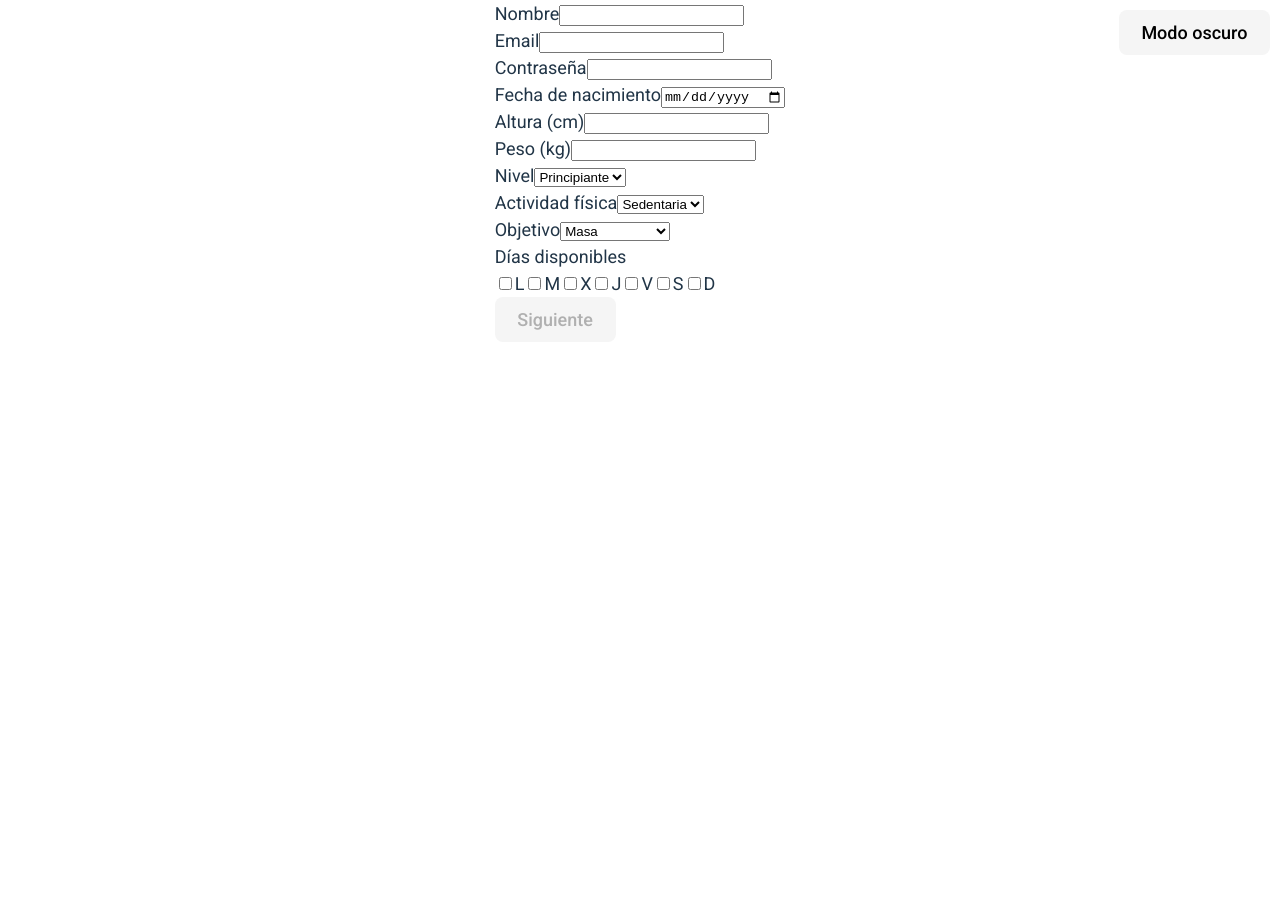
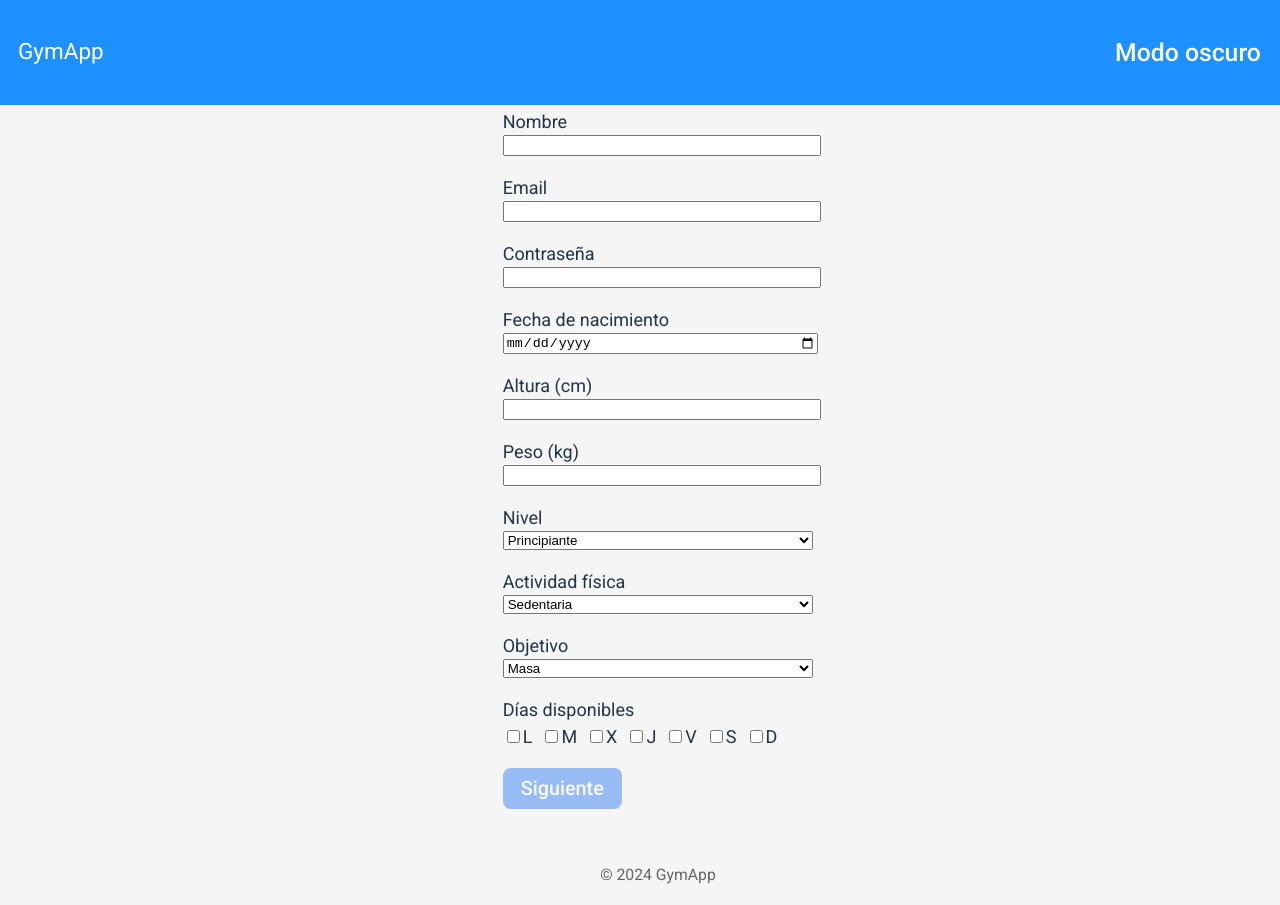
Before and after one commit to jehiel1311/gymapp, a React (Vite) app in the folder client/: page / in a window 1280 px wide. Before the commit the page ends 800 px from the top, so only its background shows below. Built offline with nearby package versions, Linux system fonts and the light colour scheme; the HTML template or start-up script is replaced by a standard one.

Commit message:
Improve styling and layout

```diff
--- a/client/src/App.css
+++ b/client/src/App.css
@@ -2,19 +2,27 @@
   padding: 1rem;
 }
 
+
 .grid {
   display: grid;
   grid-template-columns: repeat(auto-fill, minmax(200px, 1fr));
-  gap: 1rem;
+  gap: 1.5rem;
 }
 
 .card {
-  border: 1px solid #ccc;
-  border-radius: 4px;
-  padding: 0.5rem;
+  border-radius: 8px;
+  background-color: var(--bg-light);
+  box-shadow: 0 2px 6px rgba(0,0,0,0.1);
+  padding: 1rem;
   text-align: center;
+  cursor: pointer;
+  transition: transform 0.2s;
+}
+.card:hover {
+  transform: translateY(-2px);
 }
 
 .card img {
   max-width: 100%;
+  border-radius: 6px;
 }
--- a/client/src/App.tsx
+++ b/client/src/App.tsx
@@ -12,12 +12,16 @@ export default function App() {
 
   return (
     <UserProvider>
-      <div style={{ position: 'fixed', top: 10, right: 10 }}>
+      <header className="header">
+        <span>GymApp</span>
         <button onClick={() => setDark(d => !d)}>
           Modo {dark ? 'claro' : 'oscuro'}
         </button>
+      </header>
+      <div className="main">
+        <OnboardingRouter />
       </div>
-      <OnboardingRouter />
+      <footer className="footer">© 2024 GymApp</footer>
     </UserProvider>
   )
 }
--- a/client/src/index.css
+++ b/client/src/index.css
@@ -18,7 +18,7 @@
 
 body.light {
   color: #213547;
-  background-color: var(--bg-light);
+  background-color: var(--bg-gray);
 }
 
 body.dark {
@@ -51,17 +51,18 @@ h1 {
 
 button {
   border-radius: 8px;
-  border: 1px solid transparent;
-  padding: 0.6em 1.2em;
-  font-size: 1em;
+  border: none;
+  padding: 0.8em 1.5em;
+  font-size: 1.1em;
   font-weight: 500;
   font-family: inherit;
-  background-color: #1a1a1a;
+  background-color: var(--accent-color);
+  color: #fff;
   cursor: pointer;
-  transition: border-color 0.25s, transform 0.2s;
+  transition: background-color 0.25s, transform 0.2s;
 }
 button:hover {
-  border-color: var(--accent-color);
+  background-color: #1a73e8;
   transform: scale(1.03);
 }
 button:active {
@@ -71,17 +72,18 @@ button:focus,
 button:focus-visible {
   outline: 4px auto -webkit-focus-ring-color;
 }
+button:disabled {
+  opacity: 0.5;
+  cursor: not-allowed;
+}
 
 @media (prefers-color-scheme: light) {
   body.light {
     color: #213547;
-    background-color: var(--bg-light);
+    background-color: var(--bg-gray);
   }
   a:hover {
     color: #1a73e8;
-  }
-  button {
-    background-color: var(--bg-gray);
   }
 }
 
@@ -101,3 +103,62 @@ button:focus-visible {
   opacity: 0;
   transition: opacity 0.2s;
 }
+
+/* Layout */
+.header {
+  position: fixed;
+  top: 0;
+  left: 0;
+  width: 100%;
+  background-color: var(--accent-color);
+  color: #fff;
+  padding: 1rem;
+  display: flex;
+  align-items: center;
+  justify-content: space-between;
+  font-size: 1.25rem;
+  z-index: 10;
+}
+.main {
+  width: 100%;
+  max-width: 960px;
+  margin-top: 4rem;
+  padding: 1rem;
+}
+.footer {
+  margin-top: auto;
+  padding: 1rem;
+  width: 100%;
+  text-align: center;
+  background-color: var(--bg-gray);
+  color: #666;
+  font-size: 0.875rem;
+}
+
+/* Utility classes */
+.p-4 { padding: 1rem; }
+.space-y-4 > * + * { margin-top: 1rem; }
+.flex { display: flex; }
+.items-center { align-items: center; }
+.gap-2 { gap: 0.5rem; }
+.space-x-2 > * + * { margin-left: 0.5rem; }
+.w-full { width: 100%; }
+.w-20 { width: 5rem; }
+.px-4 { padding-left: 1rem; padding-right: 1rem; }
+.py-2 { padding-top: 0.5rem; padding-bottom: 0.5rem; }
+.text-xl { font-size: 1.25rem; }
+.font-bold { font-weight: 700; }
+.border-b { border-bottom: 1px solid #ccc; }
+.mb-2 { margin-bottom: 0.5rem; }
+.mb-4 { margin-bottom: 1rem; }
+.mt-2 { margin-top: 0.5rem; }
+.ml-2 { margin-left: 0.5rem; }
+.my-2 { margin-top: 0.5rem; margin-bottom: 0.5rem; }
+.block { display: block; }
+.text-red-500 { color: #ef4444; }
+.text-blue-500 { color: #3b82f6; }
+.bg-gray-500 { background-color: #6b7280; }
+.bg-blue-500 { background-color: #3b82f6; }
+.bg-blue-600 { background-color: #2563eb; }
+.bg-green-600 { background-color: #16a34a; }
+.text-white { color: #ffffff; }
```
